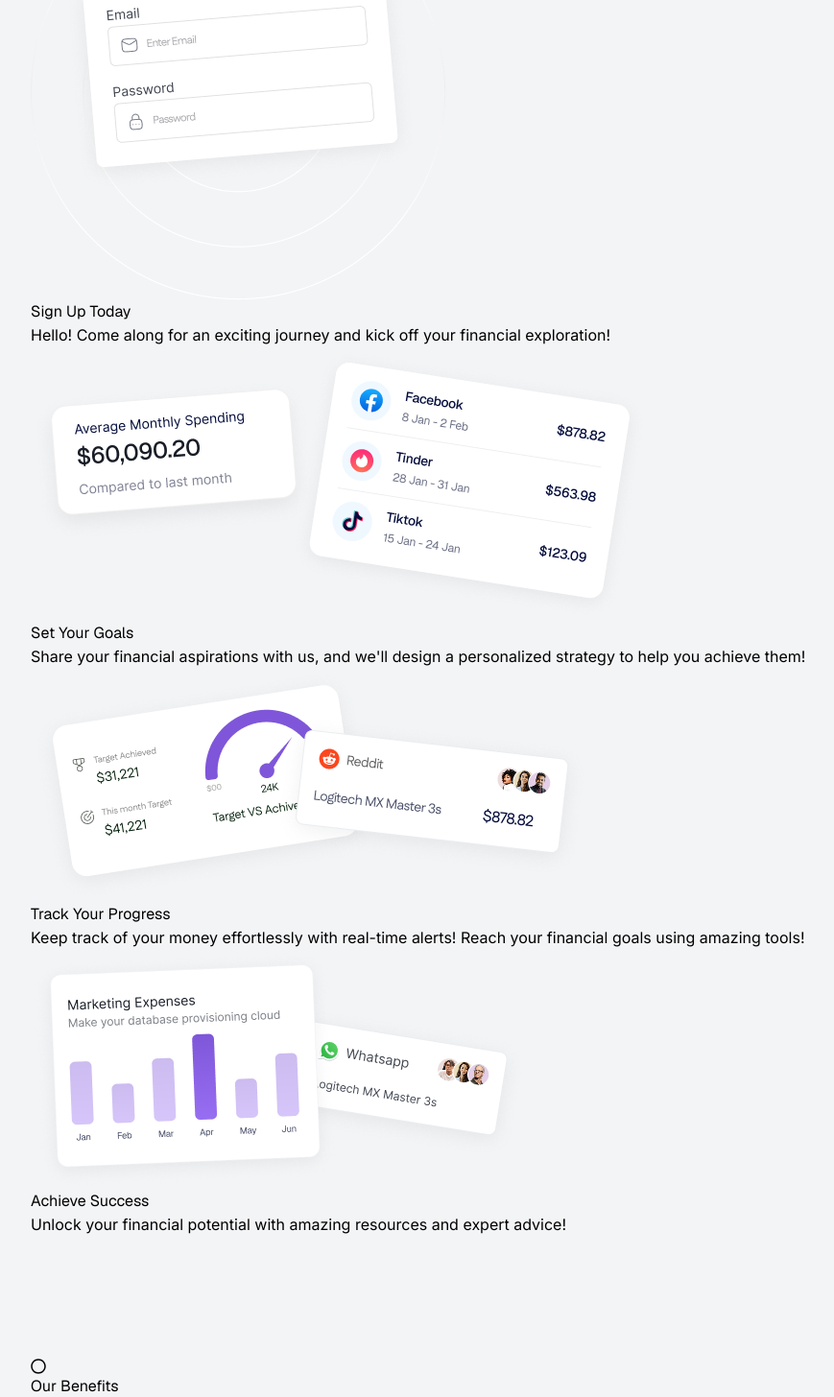
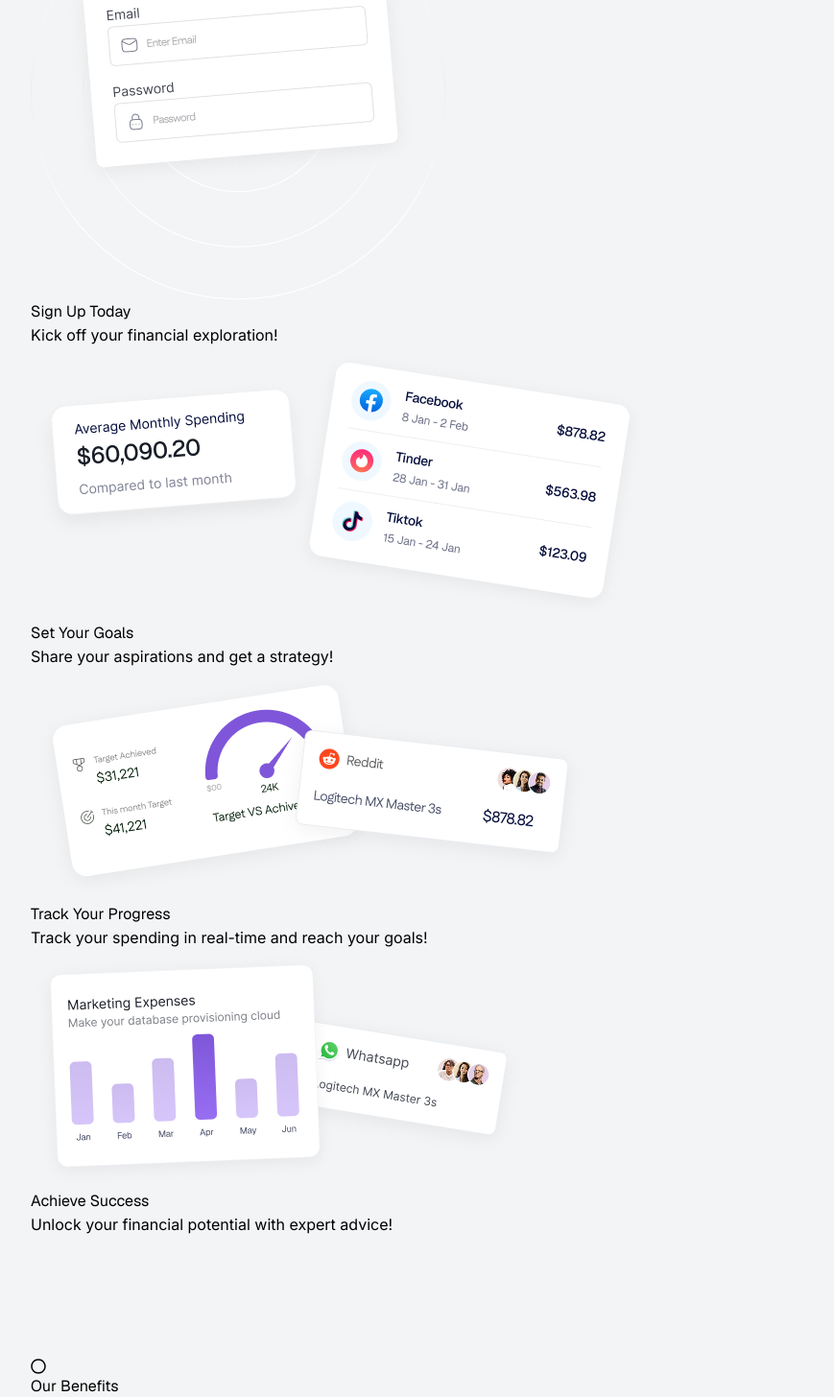
Before and after one commit to MdSaayed/FinTech, a React (Vite) app: page / in a window 1280 px wide. Shown: the part 2741-4197 px from the top of the page at 96% size, without its empty margins (48-917 px from the left). Built offline with nearby package versions, Linux system fonts and the light colour scheme.

Commit message:
Refactor HowItWorks to use the StepCard componen

```diff
--- a/src/components/howItWorks/HowItWorks.jsx
+++ b/src/components/howItWorks/HowItWorks.jsx
@@ -2,65 +2,58 @@ import React from 'react';
 import Subtitle from '../subtitle/Subtitle';
 import Title from '../title/Title';
 import Description from '../description/Description';
+import StepCard from './StepCard'; // Import StepCard
 
-const HowItWorks = () => {
-
-
-    return (
-        <section>
+const HowItWorks = () => (
+    <section>
         <div className="container">
             {/* Subtitle */}
-            <Subtitle text={'How It works'} align = "justify-center" className='bg-white'/>
+            <Subtitle text="How It works" align="justify-center" className="bg-white" />
 
             {/* Title */}
-            <Title className='max-w-[498px] text-center'>See how it all fits in <span>4 easy steps!</span></Title>
+            <Title className="max-w-[498px] text-center">
+                See how it all fits in <span>4 easy steps!</span>
+            </Title>
 
             {/* Description */}
-            <Description text={'The tips and tools that teams today need to help their companies succeed.'} align='justify-center' className='max-w-[440px]' />
+            <Description text="The tips and tools that teams today need to help their companies succeed." align="justify-center" className="max-w-[440px]" />
 
             {/* Grid */}
             <div className="grid grid-cols-1 sm:grid-cols-12 md:grid-cols-12 gap-6 mt-20">
-                {/* First Item */}
-                <div className="bg-white border border-purple-100 rounded-xl sm:col-span-12 md:col-span-6 lg:col-span-5">
-                    <img src="/assets/imgs/how-it-works/how-it-works-1.png" alt="Sign Up Today - Illustration of user signing up" className=" max-h-64 mx-auto"  />
-                    <div className="space-y-2 px-6 md:px-10 my-6">
-                        <h2 className="font-geist font-medium text-2xl text-slate-900">Sign Up Today</h2>
-                        <p className="font-inter text-base text-gray-700">Hello! Come along for an exciting journey and kick off your financial exploration!</p>
-                    </div>
-                </div>
+                {/* Step 1 */}
+                <StepCard
+                    imgSrc="/assets/imgs/how-it-works/how-it-works-1.png"
+                    title="Sign Up Today"
+                    description="Kick off your financial exploration!"
+                    colSpan="sm:col-span-12 md:col-span-6 lg:col-span-5"
+                />
 
-                {/* Second Item */}
-                <div className="bg-white border border-purple-100 rounded-xl sm:col-span-12 md:col-span-6 lg:col-span-7">
-                    <img src="/assets/imgs/how-it-works/how-it-works-2.png" alt="Set Your Goals - Illustration of goal setting" className=" max-h-64 mx-auto" />
-                    <div className="space-y-2 px-6 md:px-10 my-6">
-                        <h2 className="font-geist font-medium text-2xl text-slate-900">Set Your Goals</h2>
-                        <p className="font-inter text-base text-gray-700">Share your financial aspirations with us, and we'll design a personalized strategy to help you achieve them!</p>
-                    </div>
-                </div>
+                {/* Step 2 */}
+                <StepCard
+                    imgSrc="/assets/imgs/how-it-works/how-it-works-2.png"
+                    title="Set Your Goals"
+                    description="Share your aspirations and get a strategy!"
+                    colSpan="sm:col-span-12 md:col-span-6 lg:col-span-7"
+                />
 
-                {/* Third Item */}
-                <div className="bg-white border border-purple-100 rounded-xl sm:col-span-12 md:col-span-6 lg:col-span-6">
-                    <img src="/assets/imgs/how-it-works/how-it-works-3.png" alt="Track Your Progress - Illustration of tracking finances" className=" max-h-64 mx-auto" />
-                    <div className="space-y-2 px-6 md:px-10 my-6">
-                        <h2 className="font-geist font-medium text-2xl text-slate-900">Track Your Progress</h2>
-                        <p className="font-inter text-base text-gray-700">Keep track of your money effortlessly with real-time alerts! Reach your financial goals using amazing tools!</p>
-                    </div>
-                </div>
+                {/* Step 3 */}
+                <StepCard
+                    imgSrc="/assets/imgs/how-it-works/how-it-works-3.png"
+                    title="Track Your Progress"
+                    description="Track your spending in real-time and reach your goals!"
+                    colSpan="sm:col-span-12 md:col-span-6 lg:col-span-6"
+                />
 
-                {/* Fourth Item */}
-                <div className="bg-white border border-purple-100 rounded-xl sm:col-span-12 md:col-span-6 lg:col-span-6">
-                    <img src="/assets/imgs/how-it-works/how-it-works-4.png" alt="Achieve Success - Illustration of financial success" className=" max-h-64 mx-auto" />
-                    <div className="space-y-2 px-6 md:px-10 my-6">
-                        <h2 className="font-geist font-medium text-2xl text-slate-900">Achieve Success</h2>
-                        <p className="font-inter text-base text-gray-700">Unlock your financial potential with amazing resources and expert advice!</p>
-                    </div>
-                </div>
+                {/* Step 4 */}
+                <StepCard
+                    imgSrc="/assets/imgs/how-it-works/how-it-works-4.png"
+                    title="Achieve Success"
+                    description="Unlock your financial potential with expert advice!"
+                    colSpan="sm:col-span-12 md:col-span-6 lg:col-span-6"
+                />
             </div>
-
-
         </div>
-     </section>
-    );
-};
+    </section>
+);
 
 export default HowItWorks;
--- /dev/null
+++ b/src/components/howItWorks/StepCard.jsx
@@ -0,0 +1,22 @@
+// StepCard.js
+import React from 'react';
+import PropTypes from 'prop-types';
+
+const StepCard = ({ imgSrc, title, description, colSpan }) => (
+    <div className={`bg-white border border-purple-100 rounded-xl ${colSpan}`}>
+        <img src={imgSrc} alt={title} className="max-h-64 mx-auto" />
+        <div className="space-y-2 px-6 md:px-10 my-6">
+            <h2 className="font-geist font-medium text-2xl text-slate-900">{title}</h2>
+            <p className="font-inter text-base text-gray-700">{description}</p>
+        </div>
+    </div>
+);
+
+StepCard.propTypes = {
+    imgSrc: PropTypes.string.isRequired,
+    title: PropTypes.string.isRequired,
+    description: PropTypes.string.isRequired,
+    colSpan: PropTypes.string, // Defines the column span for the grid
+};
+
+export default StepCard;
--- a/src/components/index.js
+++ b/src/components/index.js
@@ -13,6 +13,7 @@ export { default as Footer } from './footer/Footer';
 export { default as Header } from './header/Header';
 export { default as FeaturesHero } from './hero/FeaturesHero';
 export { default as HowItWorks } from './howItWorks/HowItWorks';
+export { default as StepCard } from './howItWorks/StepCard';
 export { default as LazyLoad } from './lazyLoad/LazyLoad';
 export { default as Loading } from './loading/Loading';
 export { default as VideoPopup } from './modal/VideoPopup';
```
